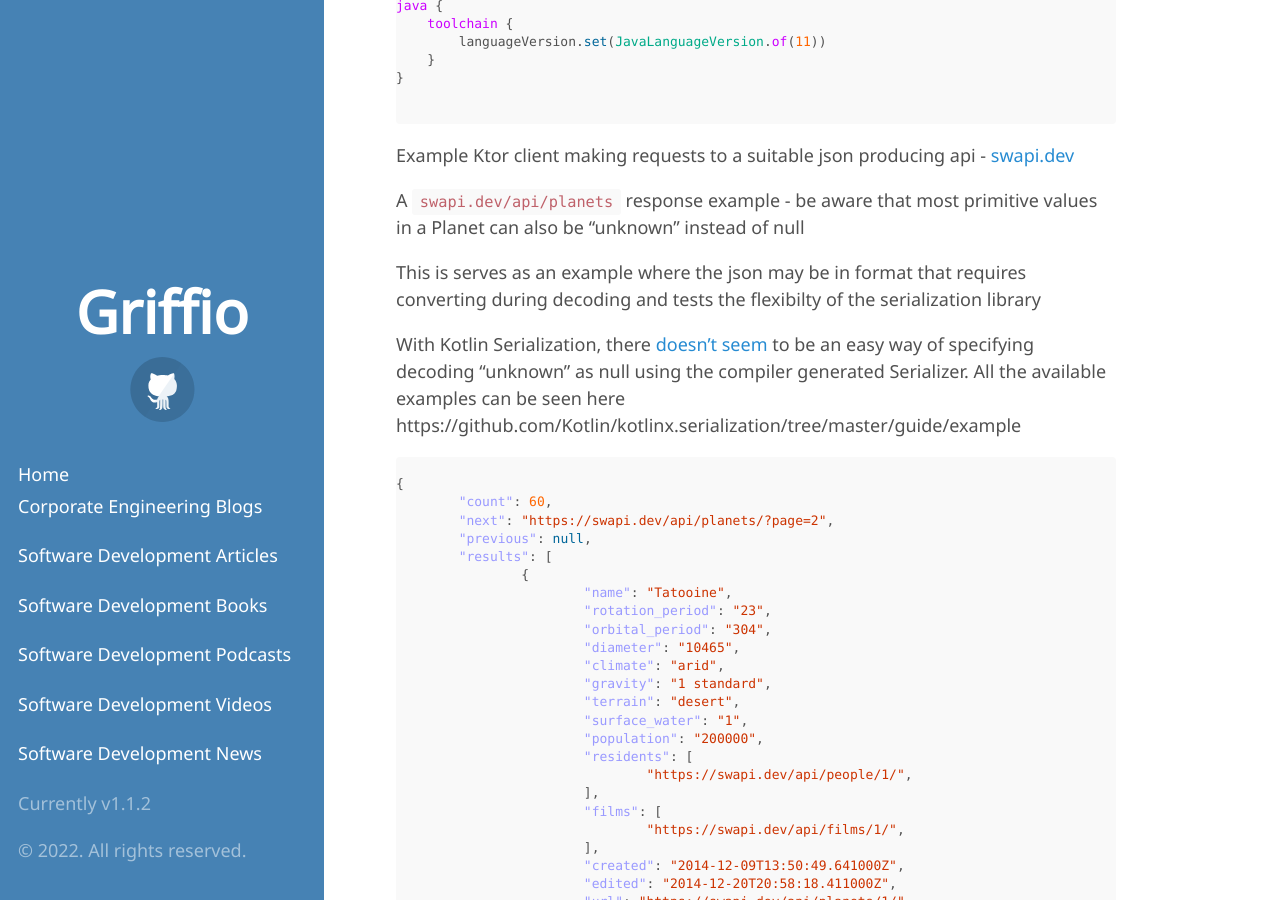
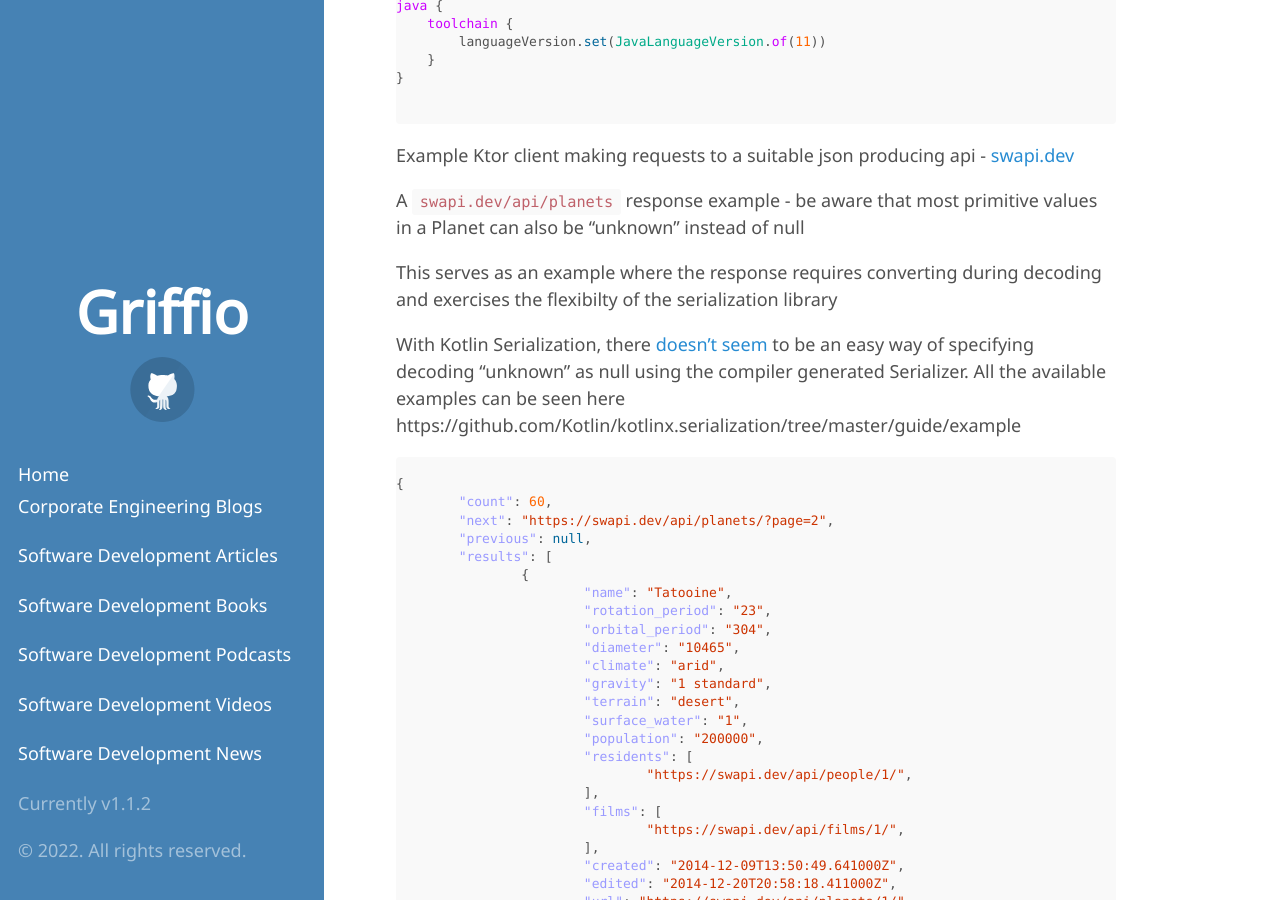
Before and after one commit to griffio/griffio.github.io, a Jekyll site: the page built from _posts/2022-06-23-More-Kotlin-Ktor-Client.md, in a window 1280 px wide and 900 px high, scrolled down 1028 px. Built offline with Jekyll 4.4.1, drawn with Linux system fonts in a browser that asks for light colours; some web fonts are replaced.

Commit message:
Update 2022-06-23-More-Kotlin-Ktor-Client.md

```diff
--- a/_posts/2022-06-23-More-Kotlin-Ktor-Client.md
+++ b/_posts/2022-06-23-More-Kotlin-Ktor-Client.md
@@ -57,7 +57,7 @@
 
 A `swapi.dev/api/planets` response example - be aware that most primitive values in a Planet can also be "unknown" instead of null
 
-This is serves as an example where the json may be in format that requires converting during decoding and tests the flexibilty of the serialization library
+This serves as an example where the response requires converting during decoding and exercises the flexibilty of the serialization library
 
 With Kotlin Serialization, there [doesn't seem](https://github.com/Kotlin/kotlinx.serialization/issues/754) to be an easy way of specifying decoding "unknown" as null using the compiler generated Serializer. All the available examples can be seen here https://github.com/Kotlin/kotlinx.serialization/tree/master/guide/example
 
```
